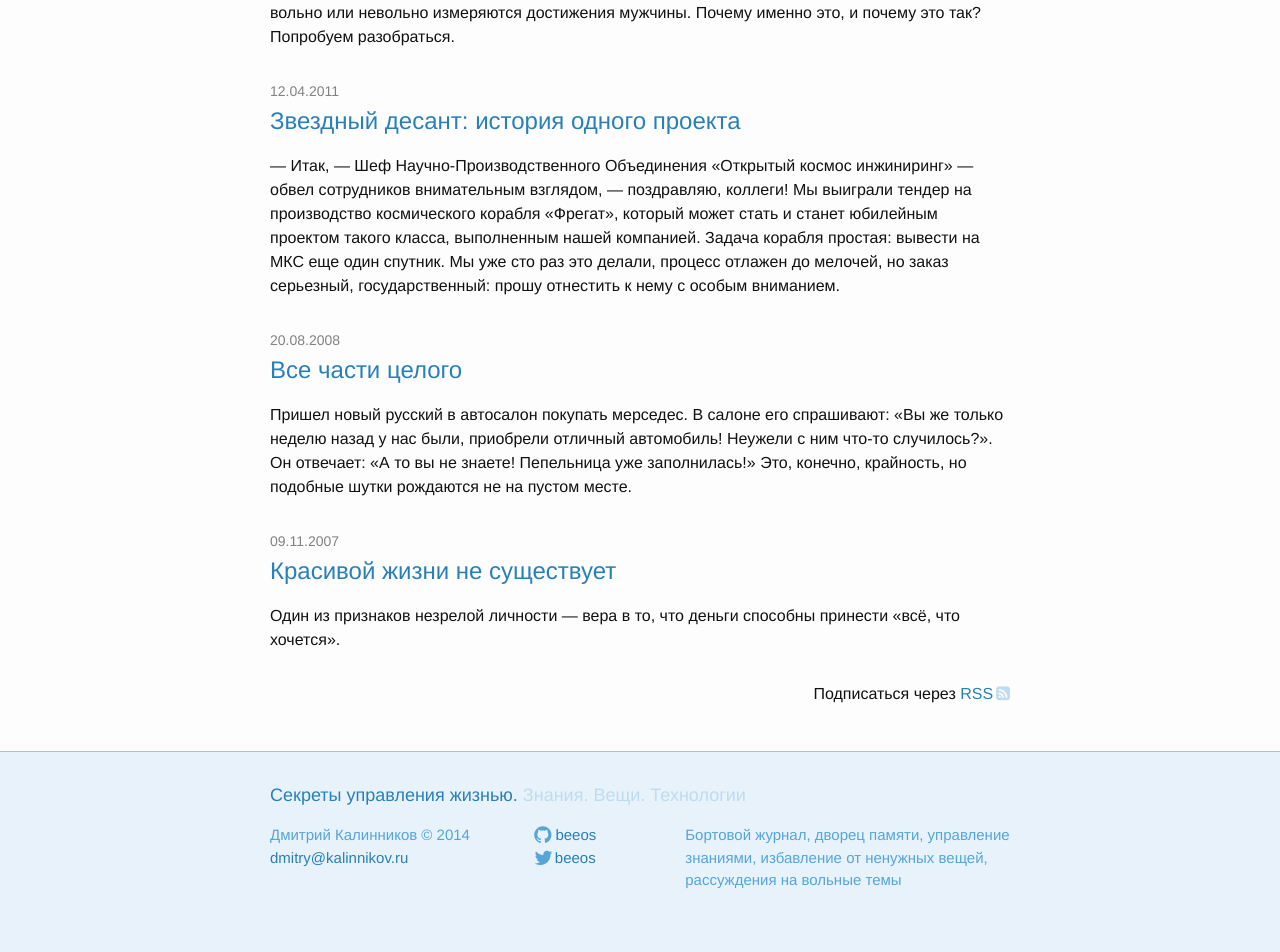
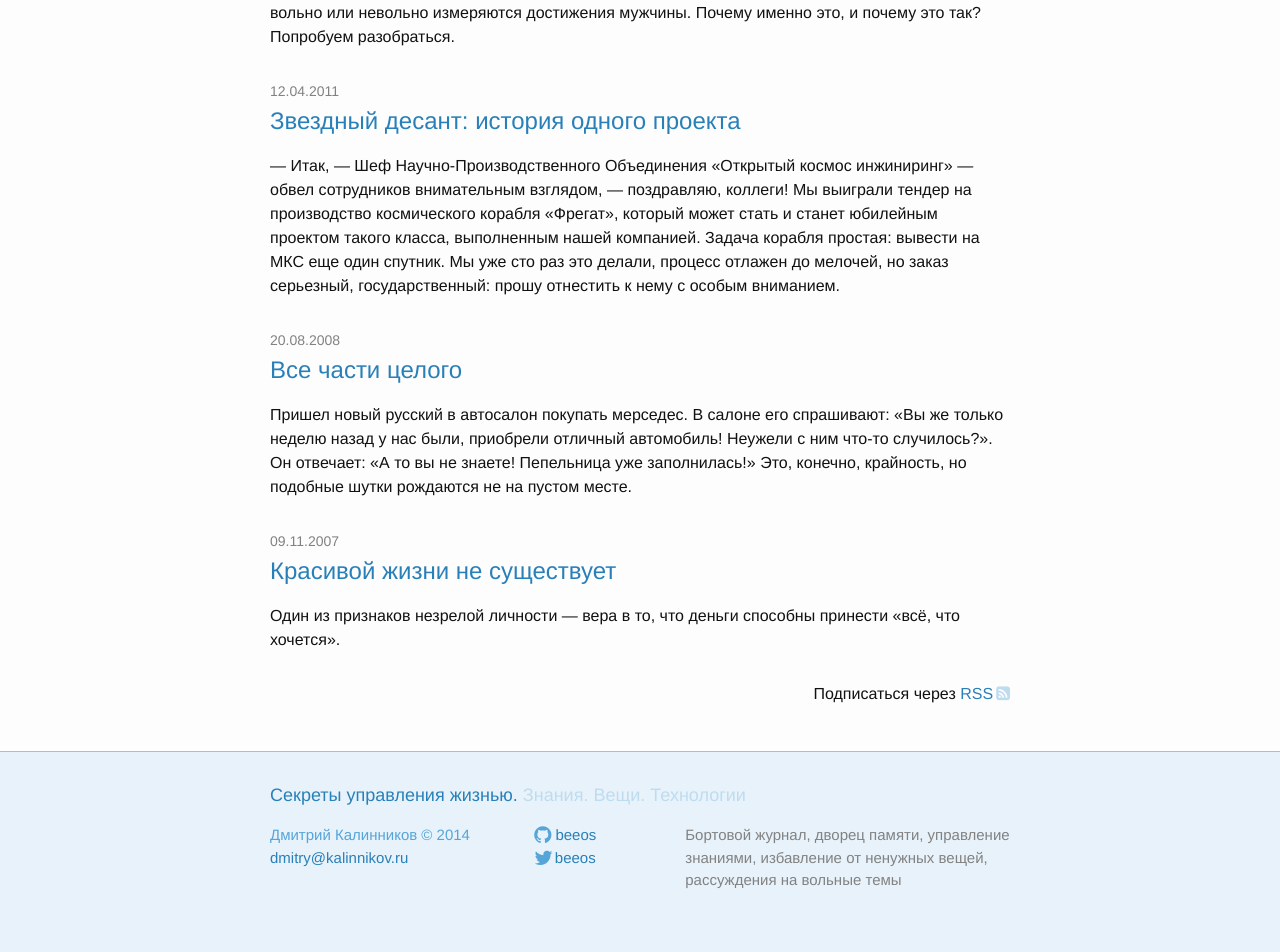
Before and after one commit to beeos/beeos.github.io, a Jekyll site: the page built from index.html, in a window 1280 px wide. Shown: the part 892-1844 px from the top of the page. Built offline with Jekyll 4.4.1, drawn with Linux system fonts in a browser that asks for light colours; nearby versions of some CDN libraries.

Commit message:
Calming footer description

```diff
--- a/_includes/footer.html
+++ b/_includes/footer.html
@@ -33,7 +33,7 @@
       </div>
 
       <div class="footer-col  footer-col-3">
-        <p class="text second-color">{{ site.description }}</p>
+        <p class="text">{{ site.description }}</p>
       </div>
     </div>
 
```
